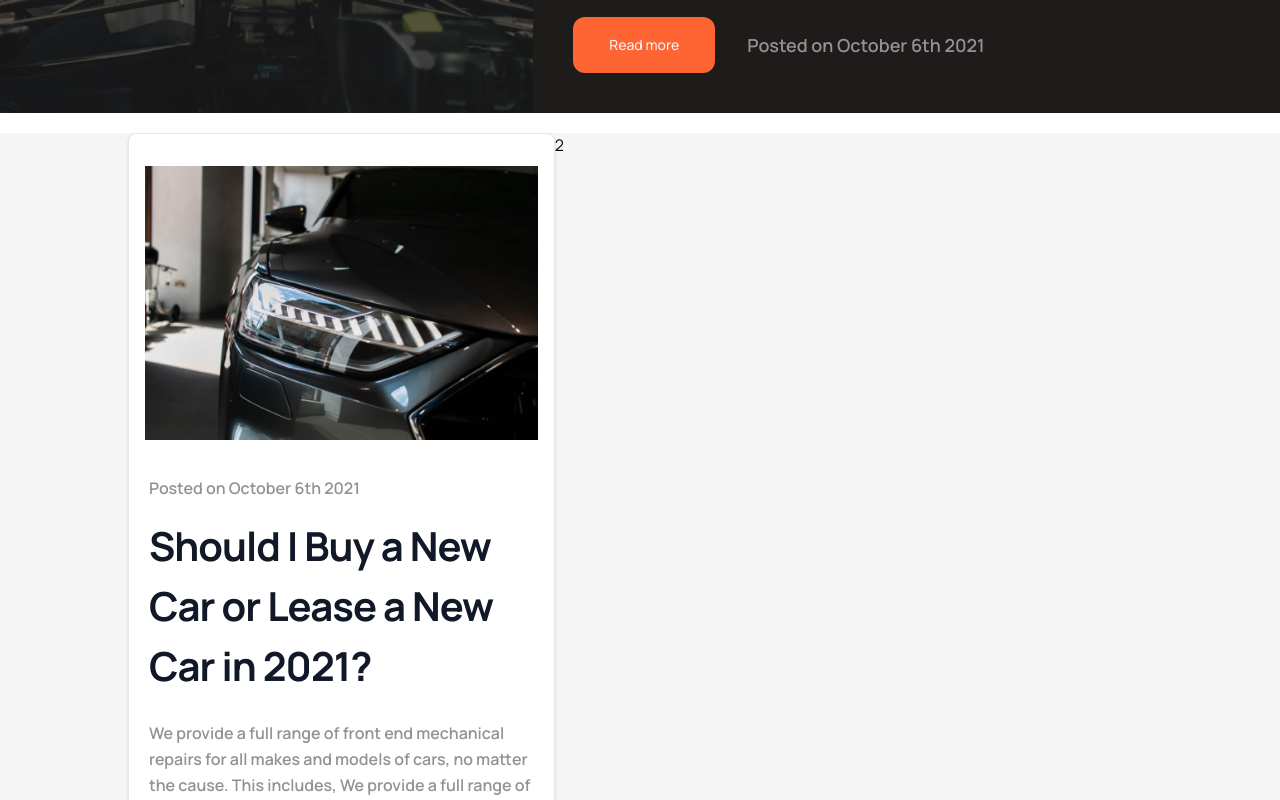
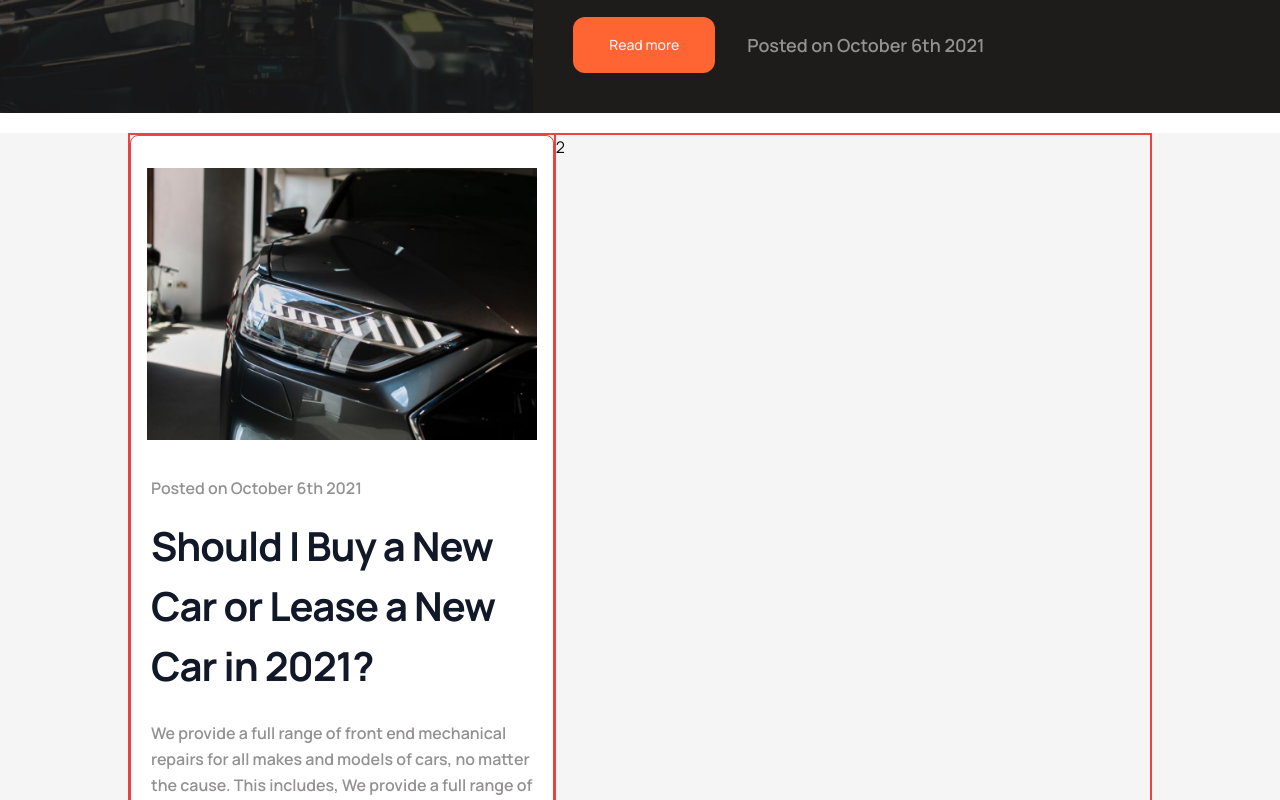
Before and after one commit to w3ngithub/revive-motors, a Next.js app: page /blog in a window 1280 px wide. Shown: the part 380-1180 px from the top of the page. Built offline with nearby package versions, Linux system fonts and the light colour scheme.

Commit message:
layout added

```diff
--- a/src/components/custom-components/blog-card.tsx
+++ b/src/components/custom-components/blog-card.tsx
@@ -1,16 +1,17 @@
 import React from "react";
 
 const BlogCard = () => {
+  // border border-red-500
   return (
     // min-h-[100vh]
-    <section className="bg-[#f5f5f5] min-h-screen max-w-[100vw] flex flex-row justify-center items-center pb-10 ">
+    <section className="bg-[#f5f5f5] min-h-screen max-w-[100vw] flex flex-row justify-center items-center pb-10  ">
       <div className="container  ">
         {/* max-h-[746px] */}
-        <div className="grid lg:grid-cols-12 ">
-          <div className="col-span-5   ">
+        <div className="grid lg:grid-cols-12 border border-red-500">
+          <div className="col-span-5 border border-red-500  ">
             {/* /////////////////////// */}
             {/* min-h-[746px] */}
-            <div className="max-w-[537px]  bg-white border border-gray-200 rounded-lg shadow dark:border-gray-700 flex flex-col justify-start items-center">
+            <div className="max-w-[537px]  bg-white border border-gray-200 rounded-lg shadow dark:border-gray-700 flex flex-col justify-start items-center border border-red-500">
               <a href="#">
                 {/*  */}
                 <img
@@ -61,7 +62,7 @@ const BlogCard = () => {
 
             {/* ///////////////////// */}
           </div>
-          <div className="col-span-7    ">2</div>
+          <div className="col-span-7  border border-red-500  ">2</div>
         </div>
       </div>
     </section>
```
